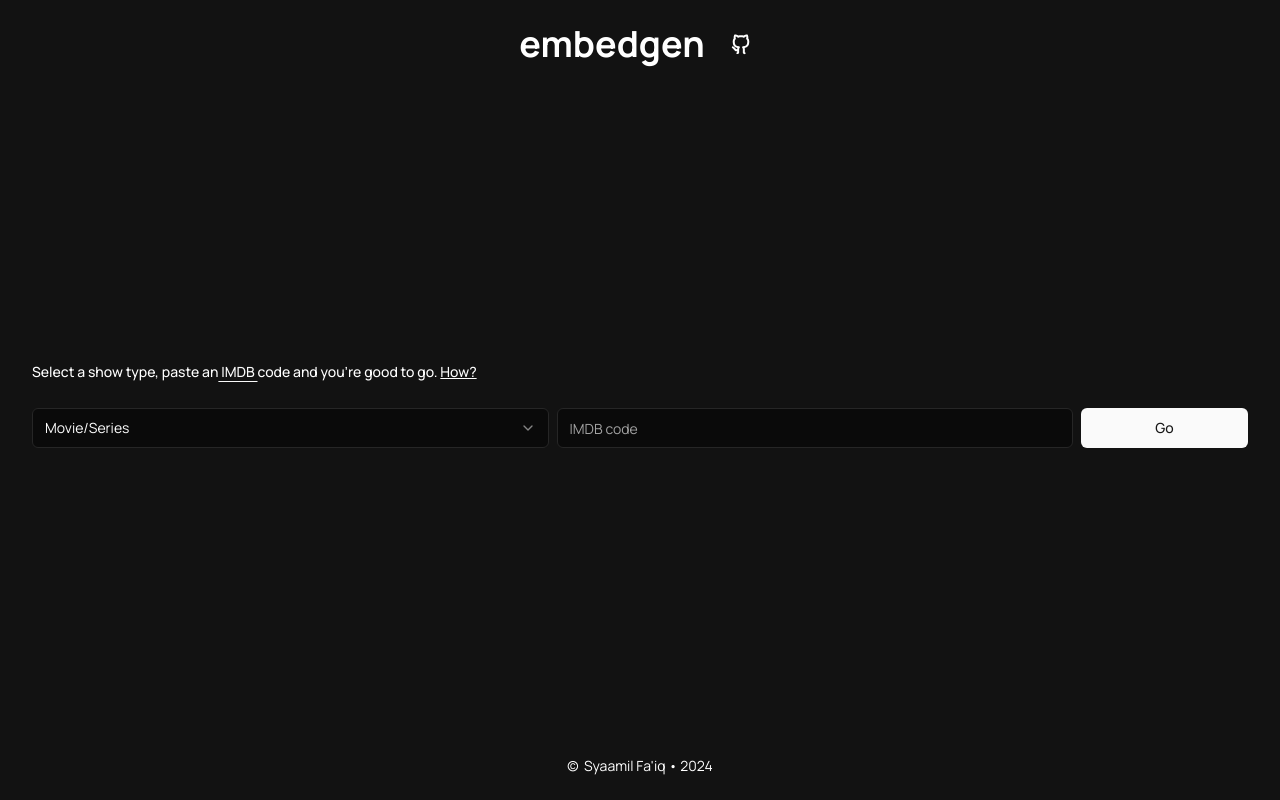
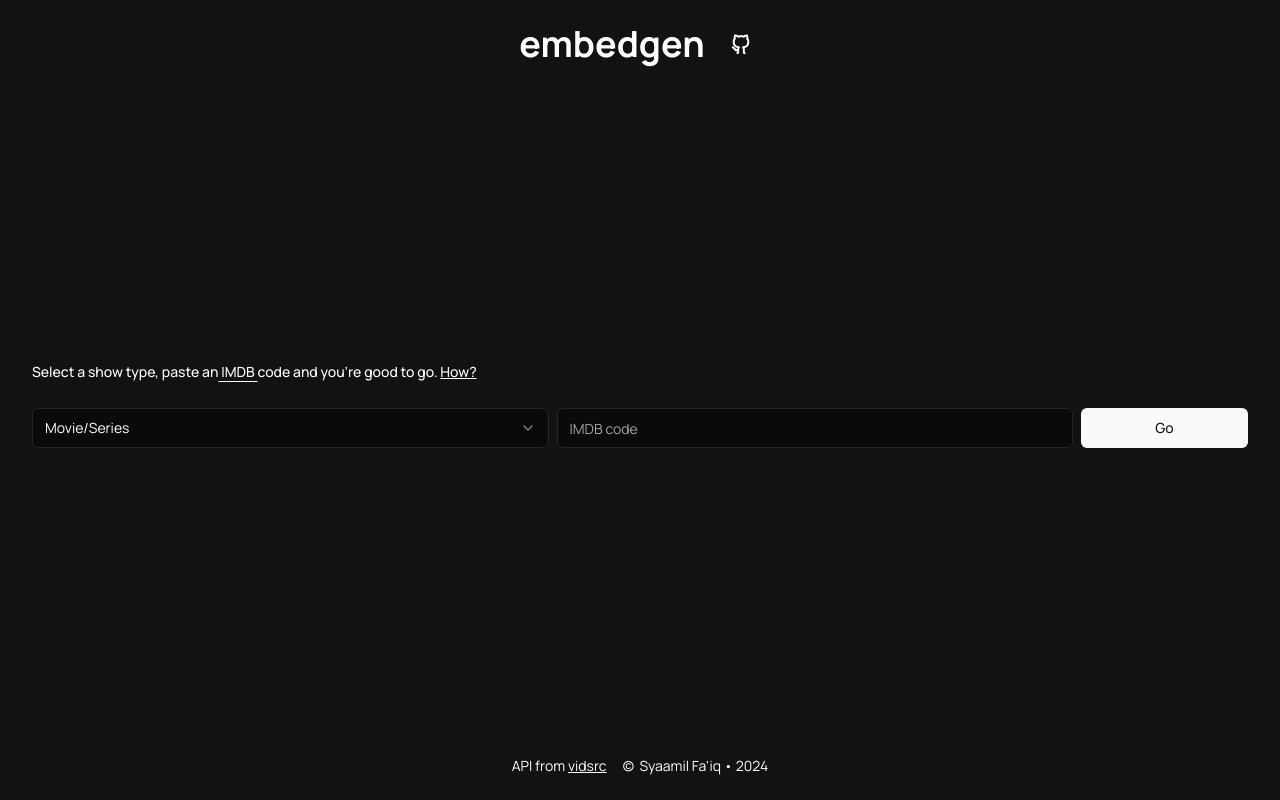
Before and after one commit to escornbar/embedgen, a Next.js app: page / in a window 1280 px wide. Built offline with nearby package versions, Linux system fonts and the light colour scheme.

Commit message:
update meta and footer

```diff
--- a/app/layout.tsx
+++ b/app/layout.tsx
@@ -12,8 +12,8 @@ const manrope = Manrope({
 });
 
 export const metadata: Metadata = {
-  title: "Create Next App",
-  description: "Generated by create next app",
+  title: "embedgen",
+  description: "an easier way to watch movies and tv shows embedded from vidsrc api",
 };
 
 export default function RootLayout({
--- a/components/footer.tsx
+++ b/components/footer.tsx
@@ -1,7 +1,15 @@
+import Link from "next/link";
+
 export default function Footer() {
   return (
     <div className="fixed bottom-0">
       <div className="w-screen p-6 flex justify-center items-center gap-4">
+        <span className="text-sm">
+          API from{" "}
+          <Link href="https://vidsrc.domains" className="underline">
+            vidsrc
+          </Link>
+        </span>
         <span className="text-sm">
           &copy;&nbsp;&nbsp;Syaamil Fa&apos;iq &#x2022; 2024
         </span>
```
